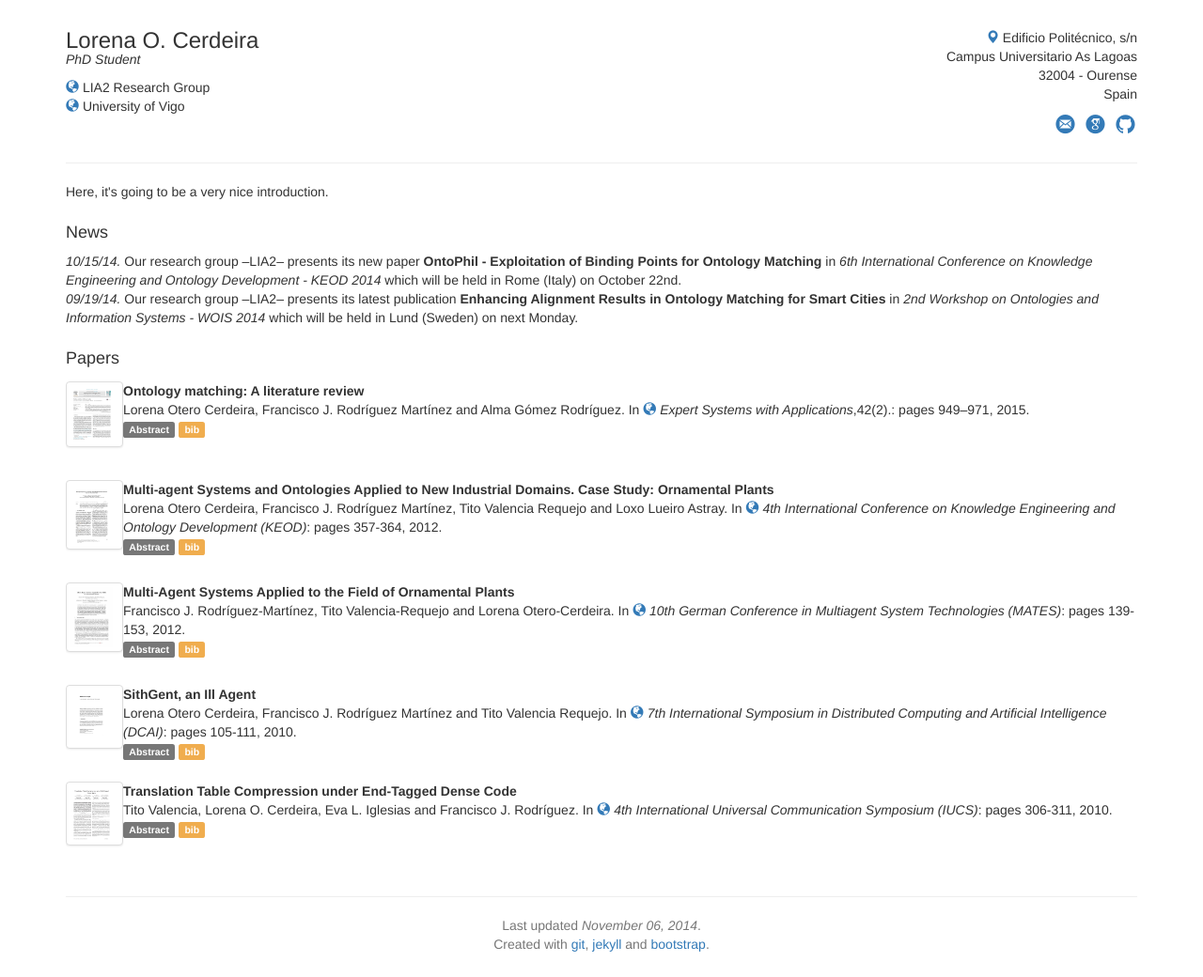
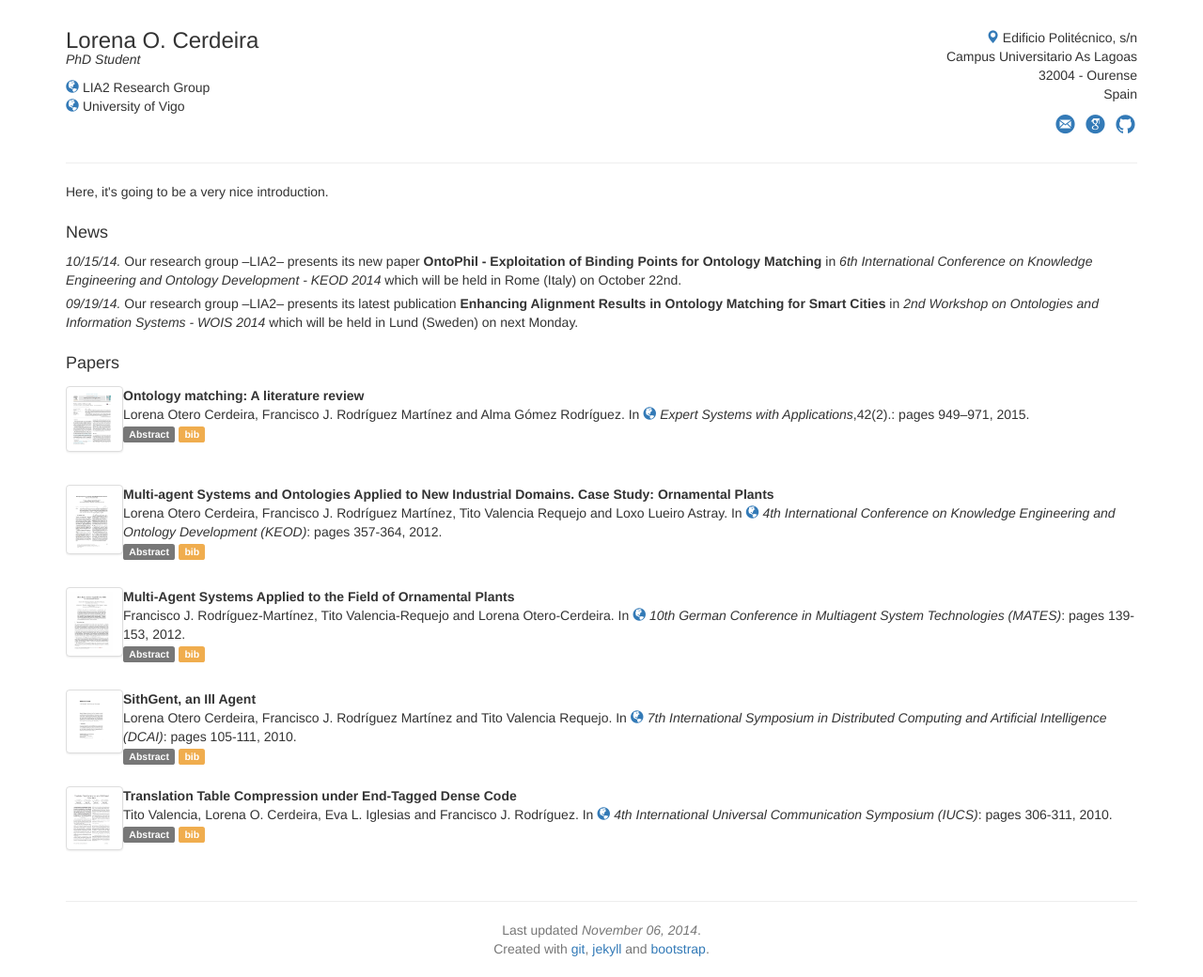
Before and after one commit to locerdeira/locerdeira.github.com, a Jekyll site: the page built from index.html, in a window 1280 px wide. Shown: the whole page at 94% size. Built offline with Jekyll 4.4.1, drawn with Linux system fonts in a browser that asks for light colours; nearby versions of some CDN libraries.

Commit message:
minor changes

```diff
--- a/css/main.css
+++ b/css/main.css
@@ -132,6 +132,10 @@ header img {
 
 section {
     margin-bottom: 1em;
+}
+
+#news article {
+    margin-bottom: 5px;
 }
 
 
```
